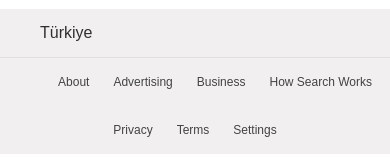
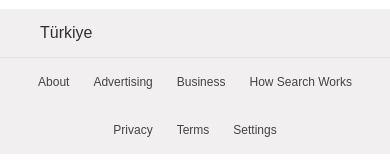
Before and after one commit to Akalynsia/Google-Landing, a plain HTML site: page index.html in a window 390 px wide. Shown: the part 555-715 px from the top of the page. Drawn offline with Linux system fonts and the light colour scheme.

Commit message:
Add files via upload

```diff
--- a/style.css
+++ b/style.css
@@ -352,12 +352,14 @@ footer {
     .footer-nav {
         display: flex;
         flex-wrap: wrap;
+        /* justify-content: center; */
     }
     .left {
         margin: 0 auto;
     }
     .left ul {
         margin: 12px auto;
+        margin-left: -40px;
         gap: 1.5rem;
         font-size: 12px;
     }
```
